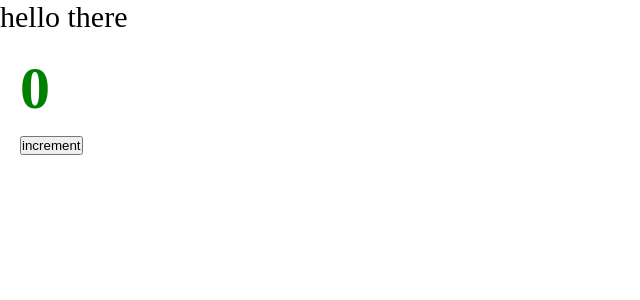
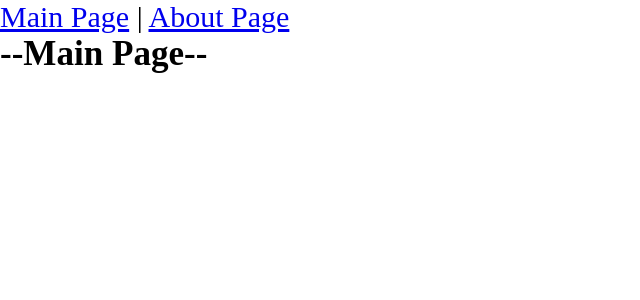
Before and after one commit to ylsv/multifunctional-app, a React app: page / in a window 1280 px wide. Shown: the top 300 px of the page, without its empty margins (0-640 px from the left). Built offline with nearby package versions, Linux system fonts and the light colour scheme.

Commit message:
1-6 Роутинг Code splitting Lazy Suspence

```diff
--- a/package.json
+++ b/package.json
@@ -15,6 +15,7 @@
     "@types/node": "^17.0.45",
     "@types/react": "^17.0.39",
     "@types/react-dom": "^17.0.11",
+    "@types/react-router-dom": "^5.3.3",
     "@types/webpack": "^5.28.0",
     "@types/webpack-dev-server": "^4.7.2",
     "css-loader": "^6.6.0",
@@ -32,6 +33,7 @@
   },
   "dependencies": {
     "react": "^17.0.2",
-    "react-dom": "^17.0.2"
+    "react-dom": "^17.0.2",
+    "react-router-dom": "^6.2.1"
   }
 }
--- a/src/App.tsx
+++ b/src/App.tsx
@@ -1,12 +1,19 @@
-import React from 'react';
-import {Counter} from "./components/Counter";
+import React, {Suspense} from 'react';
+import {Routes, Route, Link} from 'react-router-dom'
 import './index.scss'
+import {MainPageAsync} from "./pages/MainPage/MainPage.async";
+import {AboutPageAsync} from "./pages/AboutPage/AboutPage.async";
 
 const App = () => {
     return (
         <div className="app">
-            hello there
-            <Counter />
+            <Link to='/'>Main Page</Link> | <Link to='/about'>About Page</Link>
+            <Suspense fallback={<div>Loading...</div>}>
+                <Routes>
+                    <Route path='/' element={<MainPageAsync/>}/>
+                    <Route path='about' element={<AboutPageAsync/>}/>
+                </Routes>
+            </Suspense>
         </div>
     );
 };
--- a/src/index.tsx
+++ b/src/index.tsx
@@ -1,7 +1,10 @@
 import {render} from "react-dom";
 import App from "./App";
+import {BrowserRouter} from "react-router-dom";
 
 render(
-    <App />,
+    <BrowserRouter>
+        <App />
+    </BrowserRouter>,
     document.getElementById('root')
 )
--- /dev/null
+++ b/src/pages/AboutPage/AboutPage.async.tsx
@@ -0,0 +1,9 @@
+import React from "react";
+
+// export const AboutPageAsync = React.lazy(() => import('./AboutPage'));
+
+export const AboutPageAsync = React.lazy(() => new Promise(resolve => {
+    // промис поставили только на время обучения, чтобы продлить загрузку чанков и увидеть работу фолбэка в suspense
+    // @ts-ignore
+    setTimeout(() => resolve(import('./AboutPage')), 1500)
+}))
--- /dev/null
+++ b/src/pages/AboutPage/AboutPage.tsx
@@ -0,0 +1,11 @@
+import React from 'react';
+
+const AboutPage = () => {
+    return (
+        <div>
+            <h3>--About Page--</h3>
+        </div>
+    );
+};
+
+export default AboutPage;
--- /dev/null
+++ b/src/pages/MainPage/MainPage.async.tsx
@@ -0,0 +1,9 @@
+import React from "react";
+
+// export const MainPageAsync = React.lazy(() => import('./MainPage'));
+
+export const MainPageAsync = React.lazy(() => new Promise(resolve => {
+    // промис поставили только на время обучения, чтобы продлить загрузку чанков и увидеть работу фолбэка в suspense
+    // @ts-ignore
+    setTimeout(() => resolve(import('./MainPage')), 1500)
+}))
--- /dev/null
+++ b/src/pages/MainPage/MainPage.tsx
@@ -0,0 +1,11 @@
+import React from 'react';
+
+const MainPage = () => {
+    return (
+        <div>
+            <h3>--Main Page--</h3>
+        </div>
+    );
+};
+
+export default MainPage;
```
Also changed, not shown: 2 other files (tests, documents, lock files or other folders).
